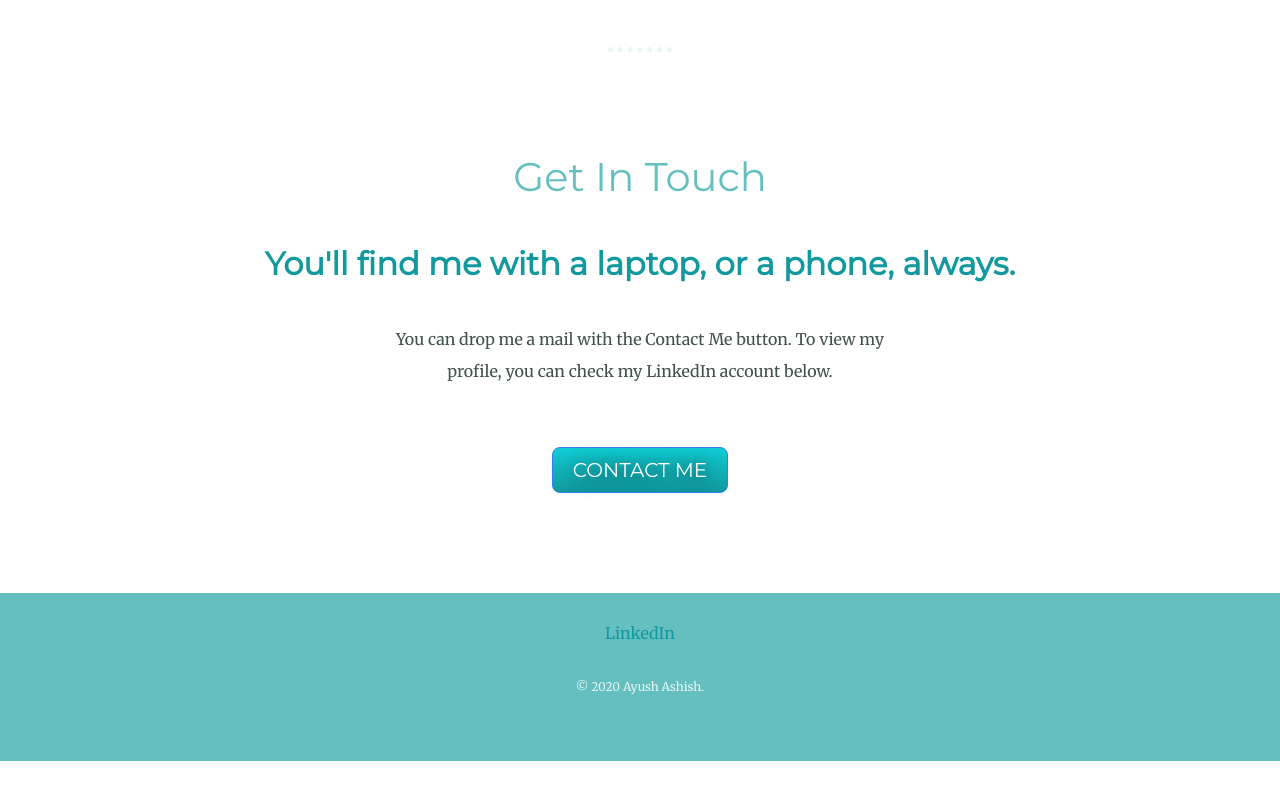
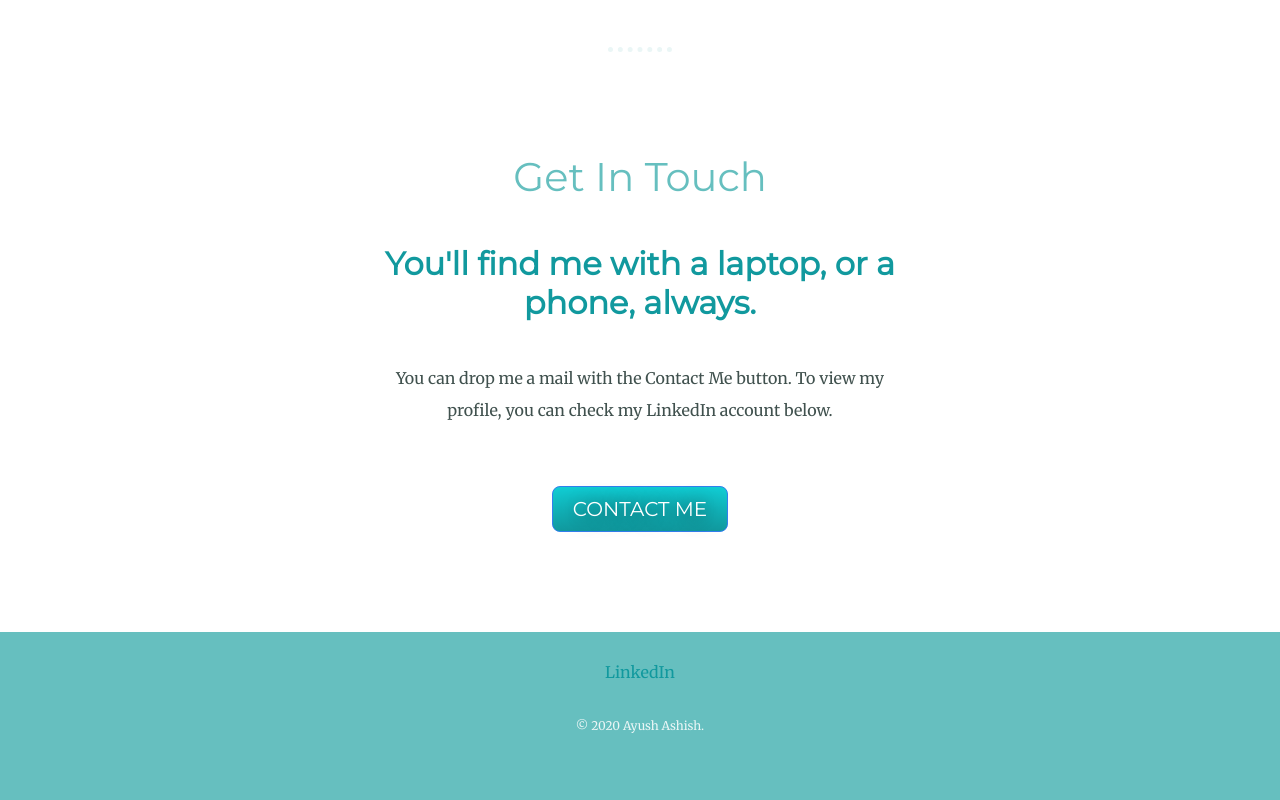
Before and after one commit to ayushashish/cv, a plain HTML site: page index.html in a window 1280 px wide. Shown: the part 2031-2831 px from the top of the page. Before the commit the page ends 2792 px from the top, so only its background shows below. Drawn offline with Linux system fonts and the light colour scheme.

Commit message:
Update styles.css

```diff
--- a/CSS/styles.css
+++ b/CSS/styles.css
@@ -109,3 +109,8 @@ p {
 }
 
 .btn { background: #11cdd4; background-image: -webkit-linear-gradient(top, #11cdd4, #11999e); background-image: -moz-linear-gradient(top, #11cdd4, #11999e); background-image: -ms-linear-gradient(top, #11cdd4, #11999e); background-image: -o-linear-gradient(top, #11cdd4, #11999e); background-image: linear-gradient(to bottom, #11cdd4, #11999e); -webkit-border-radius: 8; -moz-border-radius: 8; border-radius: 8px; color: #FFFFFF; font-family:'Montserrat', sans-serif; font-size: 20px; font-weight: 100; padding: 10px 20px 10px 20px; text-shadow: 1px 1px 20px #000000; border: solid #337FED 1px; text-decoration: none; display: inline-block; cursor: pointer; text-align: center; } .btn:hover { border: solid #337FED 1px; background: #1E62D0; background-image: -webkit-linear-gradient(top, #1E62D0, #3D94F6); background-image: -moz-linear-gradient(top, #1E62D0, #3D94F6); background-image: -ms-linear-gradient(top, #1E62D0, #3D94F6); background-image: -o-linear-gradient(top, #1E62D0, #3D94F6); background-image: linear-gradient(to bottom, #1E62D0, #3D94F6); -webkit-border-radius: 8px; -moz-border-radius: 8px; border-radius: 8px; text-decoration: none; }
+
+.getInTouchSub {
+    width: 40%;
+    margin: auto;
+}
```
